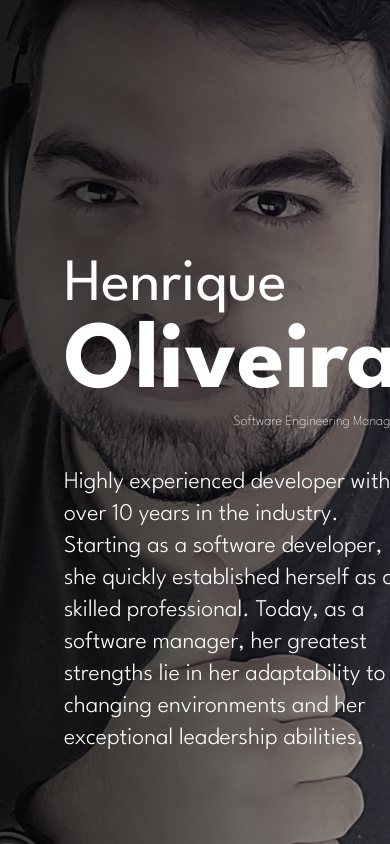
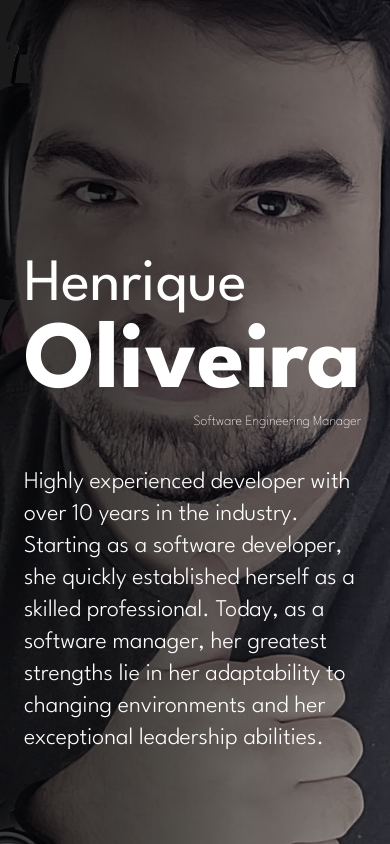
Before and after one commit to ohenrique/personal-website, a Next.js app: page / in a window 390 px wide. Built offline with nearby package versions, Linux system fonts and the light colour scheme.

Commit message:
Fix the responsivity

```diff
--- a/src/app/pages/hello/index.tsx
+++ b/src/app/pages/hello/index.tsx
@@ -6,7 +6,7 @@ const Hello = () => (
         className='flex min-h-screen bg-black bg-no-repeat bg-center bg-scroll lg:bg-right-bottom'
         style={{backgroundImage: `url(${Photo.src})`}}
     >
-        <div className='mx-16 mt-64 lg:basis-1/3 2xl:basis-1/2 text-white'>
+        <div className='mx-6 sm:mx-16 mt-64 lg:basis-1/3 2xl:basis-1/2 text-white'>
             <Logo />
             <p className='mt-8 text-2xl font-light'>
                 Highly experienced developer with over 10 years in the industry.
```
